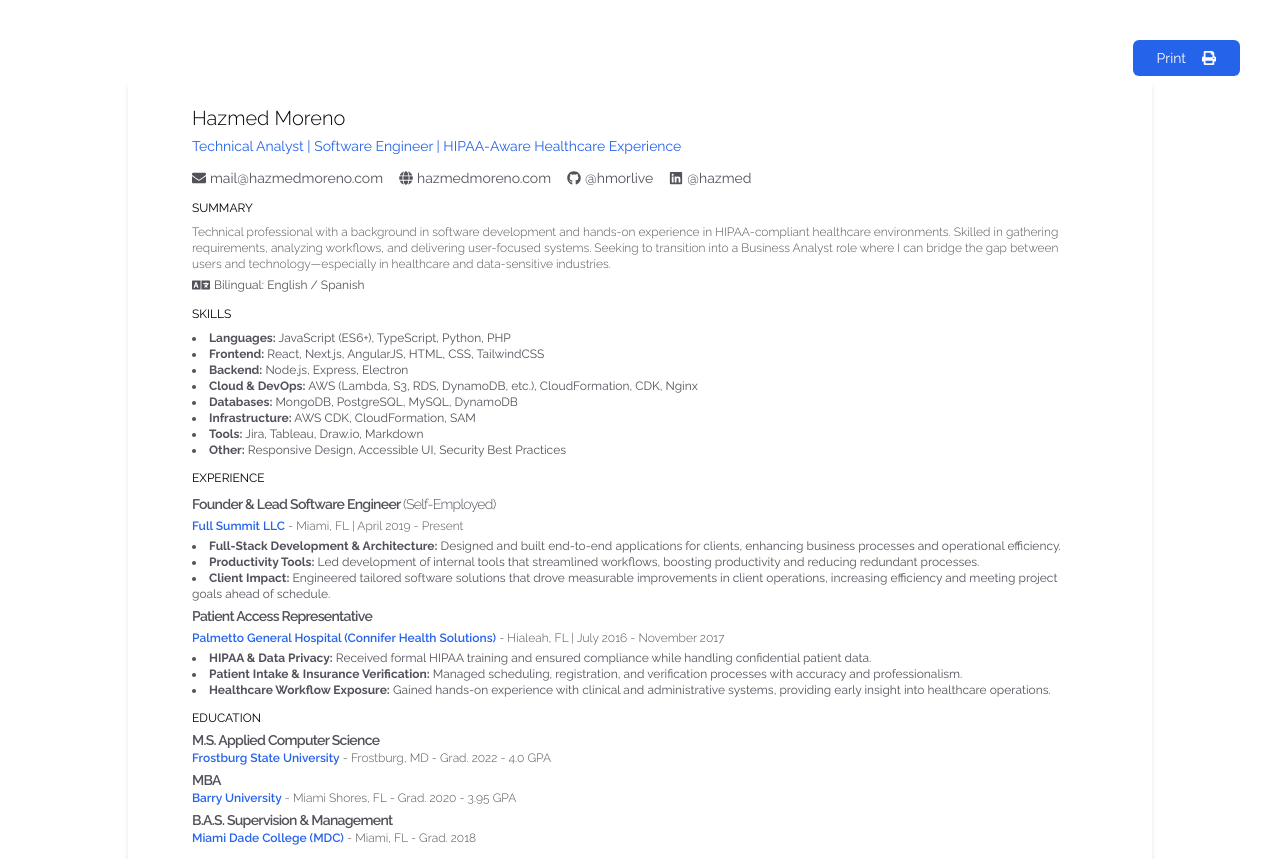
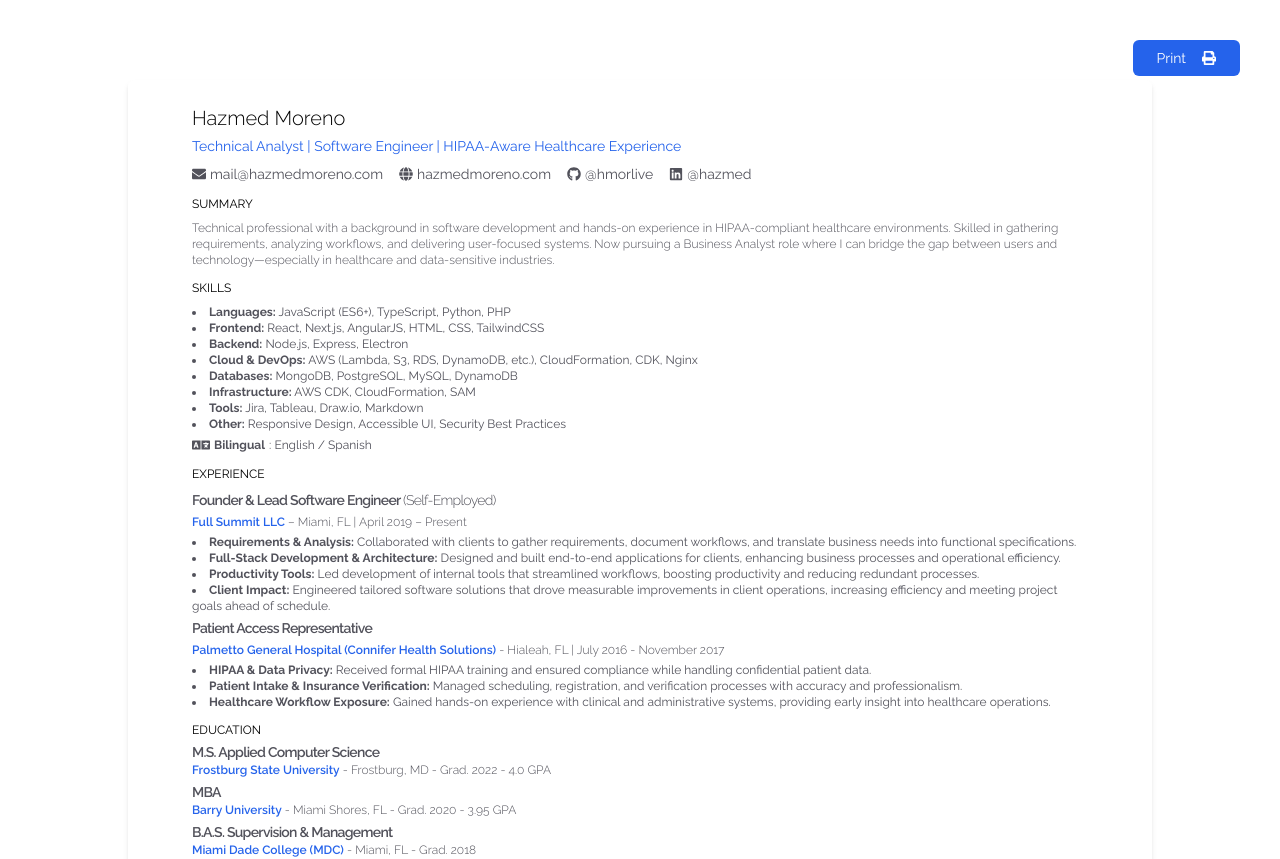
Before and after one commit to hmorlive/portfolio-website, a Next.js app: page /resume in a window 1280 px wide. Shown: the top 859 px of the page. Built offline with nearby package versions, Linux system fonts and the light colour scheme.

Commit message:
refactor: improve resume layout and content clarity

```diff
--- a/src/app/resume/page.js
+++ b/src/app/resume/page.js
@@ -29,14 +29,17 @@ export default function Resume() {
         ref={resumeRef}
       >
         <h1 className="text-xl font-light text-black">Hazmed Moreno</h1>
-        <h2 className="text-sm font-normal text-blue-600">Technical Analyst | Software Engineer | HIPAA-Aware Healthcare Experience</h2>
+        <h2 className="text-sm font-normal text-blue-600">
+          Technical Analyst | Software Engineer | HIPAA-Aware Healthcare
+          Experience
+        </h2>
         <ContactSection />
         <SummarySection />
+        <SkillsSection />
         <p className="text-xs flex items-center gap-1">
           <FaLanguage className="text-lg" />
-          Bilingual: English / Spanish
+          <strong>Bilingual</strong>: English / Spanish
         </p>
-        <SkillsSection />
         <ExperienceSection />
         <EducationSection />
         <ProjectsSection />
@@ -53,9 +56,9 @@ const SummarySection = () => {
         Technical professional with a background in software development and
         hands-on experience in HIPAA-compliant healthcare environments. Skilled
         in gathering requirements, analyzing workflows, and delivering
-        user-focused systems. Seeking to transition into a Business Analyst role
-        where I can bridge the gap between users and technology—especially in
-        healthcare and data-sensitive industries.
+        user-focused systems. Now pursuing a Business Analyst role where I can
+        bridge the gap between users and technology—especially in healthcare and
+        data-sensitive industries.
       </p>
     </section>
   );
@@ -63,7 +66,7 @@ const SummarySection = () => {
 
 const ContactSection = () => {
   return (
-    <section className="flex flex-col gap-1 mt-2">
+    <section className="flex flex-col gap-1 mt-1">
       <div className="flex flex-col sm:flex-row gap-4 text-sm">
         <Link
           href="mailto:mail@hazmedmoreno.com"
@@ -113,13 +116,15 @@ const SkillsSection = () => {
           <strong>Languages:</strong> JavaScript (ES6+), TypeScript, Python, PHP
         </li>
         <li>
-          <strong>Frontend:</strong> React, Next.js, AngularJS, HTML, CSS, TailwindCSS
+          <strong>Frontend:</strong> React, Next.js, AngularJS, HTML, CSS,
+          TailwindCSS
         </li>
         <li>
           <strong>Backend:</strong> Node.js, Express, Electron
         </li>
         <li>
-          <strong>Cloud & DevOps:</strong> AWS (Lambda, S3, RDS, DynamoDB, etc.), CloudFormation, CDK, Nginx
+          <strong>Cloud & DevOps:</strong> AWS (Lambda, S3, RDS, DynamoDB,
+          etc.), CloudFormation, CDK, Nginx
         </li>
         <li>
           <strong>Databases:</strong> MongoDB, PostgreSQL, MySQL, DynamoDB
@@ -131,7 +136,8 @@ const SkillsSection = () => {
           <strong>Tools:</strong> Jira, Tableau, Draw.io, Markdown
         </li>
         <li>
-          <strong>Other:</strong> Responsive Design, Accessible UI, Security Best Practices
+          <strong>Other:</strong> Responsive Design, Accessible UI, Security
+          Best Practices
         </li>
       </ul>
     </section>
@@ -149,13 +155,15 @@ const ExperienceSection = () => {
           </h4>
           <p className="text-xs font-light">
             <span className="text-blue-600 font-semibold">Full Summit LLC</span>{" "}
-            - Miami, FL
-            <span className="text-xs font-light">
-              {" "}
-              {"  |  "} April 2019 - Present
-            </span>
+            – Miami, FL
+            <span className="text-xs font-light"> | April 2019 – Present</span>
           </p>
           <ul className="list-disc list-inside text-xs">
+            <li>
+              <strong>Requirements & Analysis:</strong> Collaborated with
+              clients to gather requirements, document workflows, and translate
+              business needs into functional specifications.
+            </li>
             <li>
               <strong>Full-Stack Development & Architecture:</strong> Designed
               and built end-to-end applications for clients, enhancing business
```
